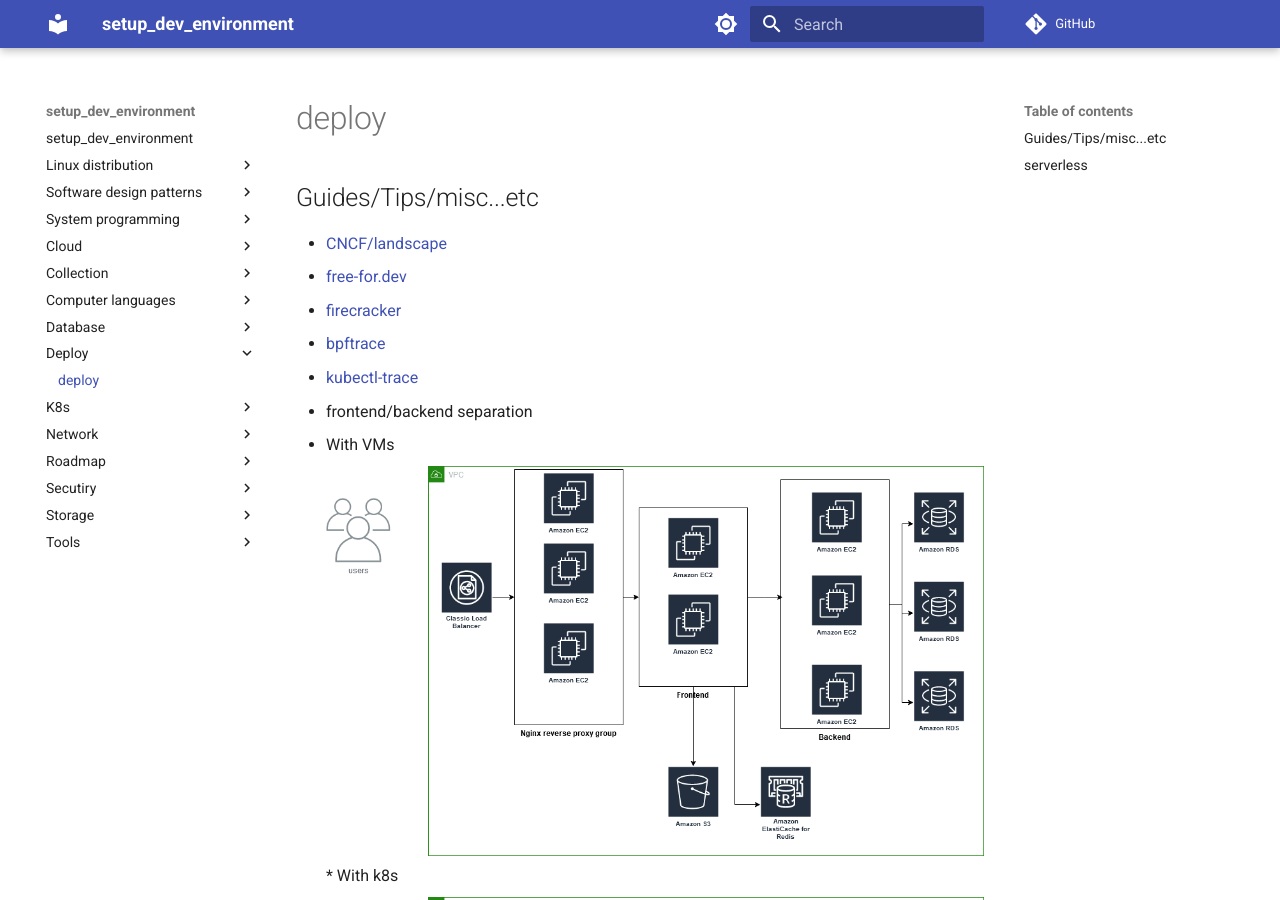
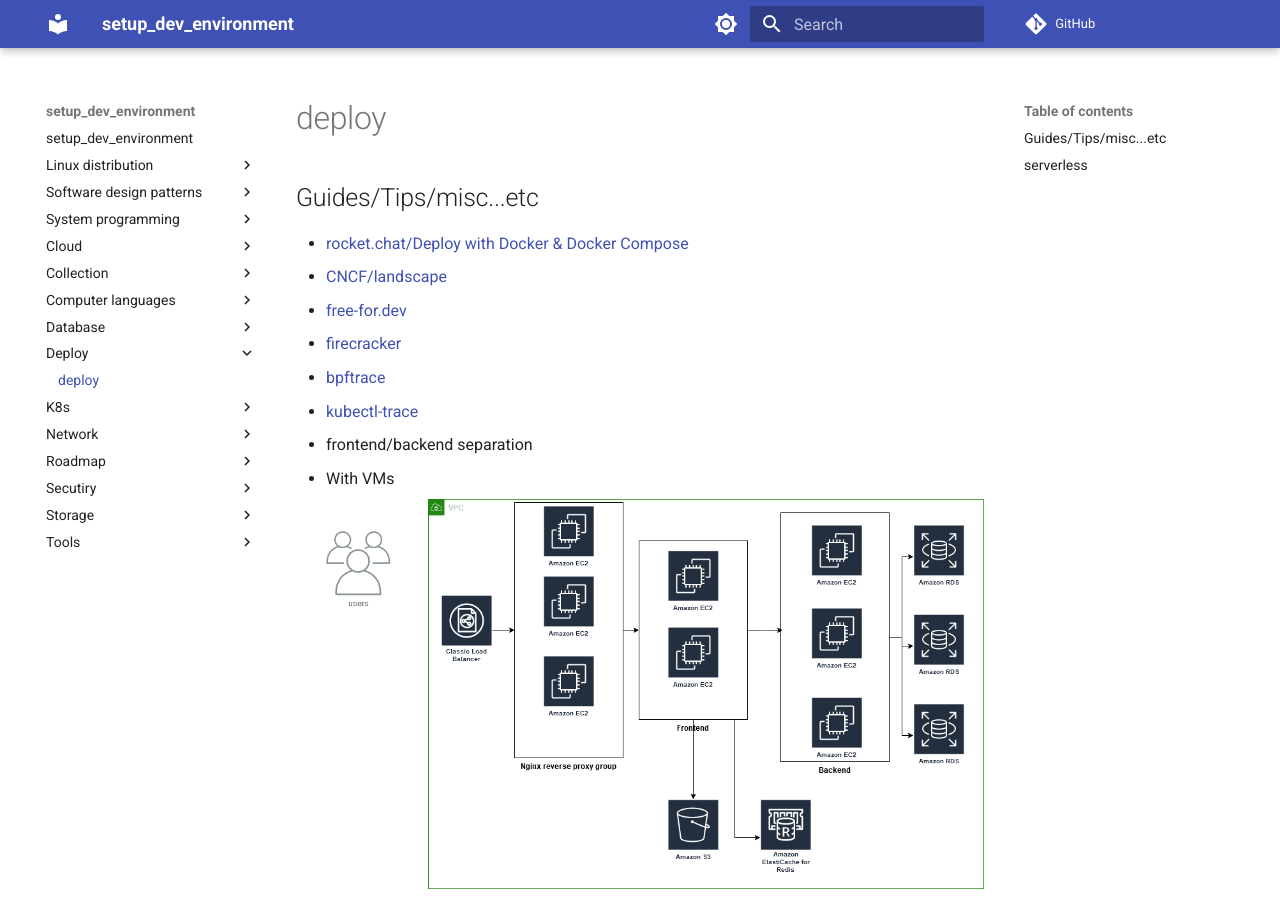
Before and after one commit to hong539/setup_dev_environment, an MkDocs documentation site: the page built from docs/deploy/deploy.md, in a window 1280 px wide and 900 px high. Built offline with MkDocs 1.6.1 and Material for MkDocs 9.7.7, drawn with Linux system fonts in a browser that asks for light colours; comment, search, counter and statistics services are not loaded.

Commit message:
Update docs

```diff
--- a/docs/deploy/deploy.md
+++ b/docs/deploy/deploy.md
@@ -2,6 +2,7 @@
 
 ## Guides/Tips/misc...etc
 
+* [rocket.chat/Deploy with Docker & Docker Compose](https://docs.rocket.chat/deploy/deploy-rocket.chat/deploy-with-docker-and-docker-compose)
 * [CNCF/landscape](https://landscape.cncf.io/)
 * [free-for.dev](https://github.com/ripienaar/free-for-dev)
 * [firecracker](https://github.com/firecracker-microvm/firecracker)
```
